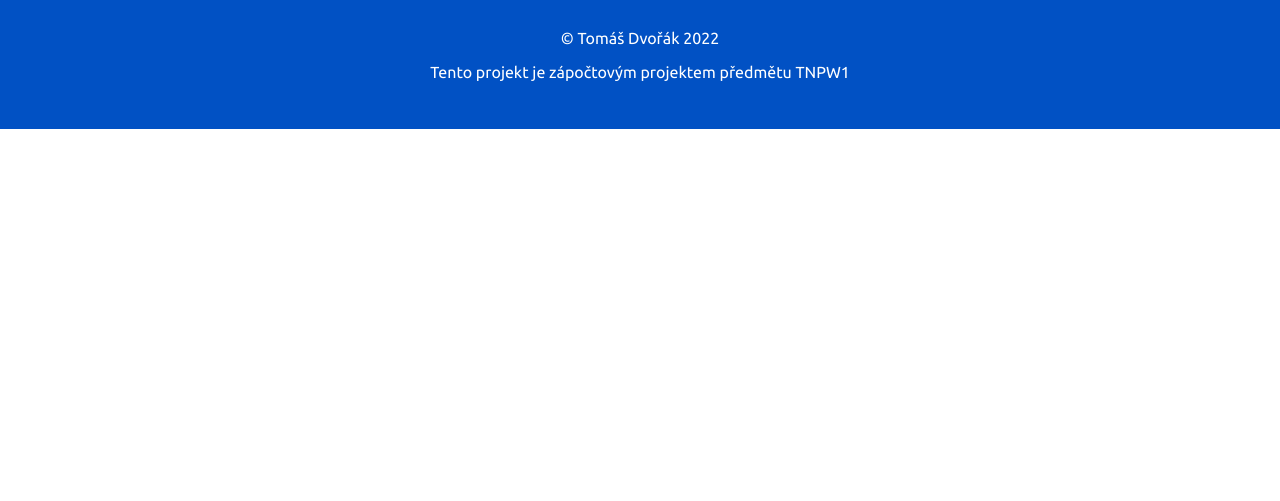
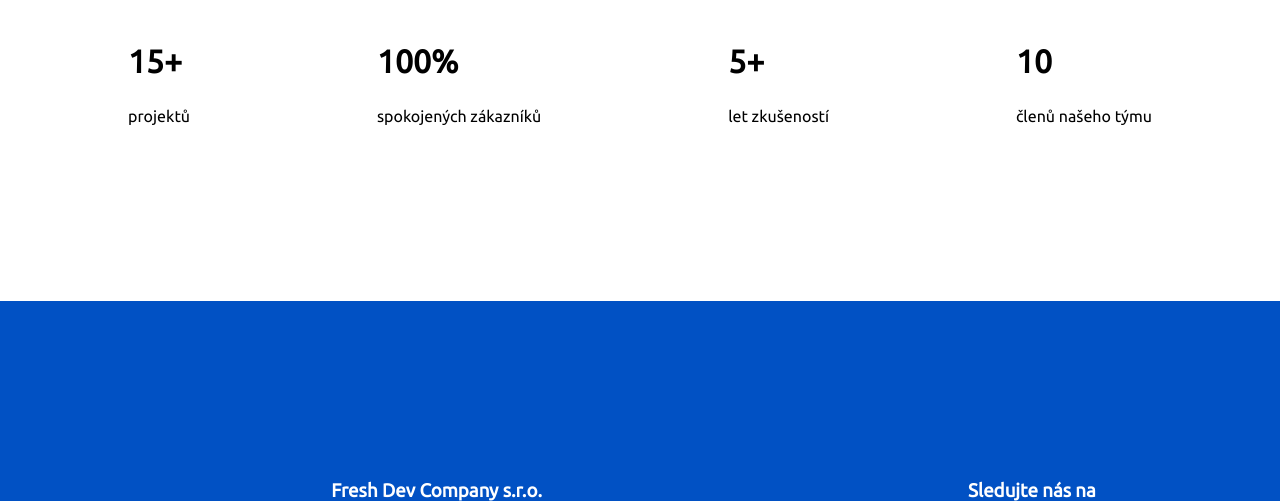
Before and after one commit to Buldozer85/TNPW1, a plain HTML site: page index.html in a window 1280 px wide. Shown: the part 2441-2942 px from the top of the page. Before the commit the page ends 2570 px from the top, so only its background shows below. Drawn offline with Linux system fonts and the light colour scheme; a script that the page names is missing.

Commit message:
pridani numbers sekce

```diff
--- a/css/main.css
+++ b/css/main.css
@@ -1,5 +1,4 @@
 @import url('https://fonts.googleapis.com/css2?family=Ubuntu&display=swap');
-
 :root {
     --link-color: #0151C4;
     --link-color-bold: #01398A;
@@ -7,7 +6,6 @@
 
 * {
     font-family: 'Ubuntu', sans-serif;
-
 }
 
 .blue {
@@ -17,7 +15,6 @@
 body {
     margin: 0;
     padding: 0;
-
 }
 
 header {
@@ -30,9 +27,9 @@ header {
 
 header img {
     max-width: 16rem;
+}
 
-}
-header nav ul{
+header nav ul {
     height: 100%;
     width: 100%;
     display: flex;
@@ -51,7 +48,6 @@ header nav ul li {
     align-items: center;
     transition: all 300ms cubic-bezier(0.075, 0.82, 0.165, 1);
     cursor: pointer;
-
 }
 
 header nav ul li::after {
@@ -62,15 +58,13 @@ header nav ul li::after {
     display: block;
     transition: all 0.3s ease;
     bottom: 15%;
-
 }
 
 header nav ul li:hover::after {
     width: 100%;
     height: 2px;
     background-color: var(--link-color-bold);
-  }
-
+}
 
 header nav ul li a {
     text-decoration: none;
@@ -82,8 +76,7 @@ header nav ul li a {
 
 header nav ul li a:hover {
     transition: color 10ms ease-in;
-     color: var(--link-color-bold);
-
+    color: var(--link-color-bold);
 }
 
 .current-page::after {
@@ -160,19 +153,18 @@ main h1 {
     display: flex;
     flex-direction: row;
     align-items: center;
-
+    padding-bottom: 10rem;
 }
 
 .service-wrapper {
     display: flex;
     flex-direction: column;
-    padding:30px 2%;
+    padding: 30px 2%;
     margin: 0 2%;
     text-align: center;
     flex: 1;
-    -webkit-box-shadow: 5px 5px 12px -1px rgba(0,0,0,0.25);
-    box-shadow: 5px 5px 12px -1px rgba(0,0,0,0.25);
-
+    -webkit-box-shadow: 5px 5px 12px -1px rgba(0, 0, 0, 0.25);
+    box-shadow: 5px 5px 12px -1px rgba(0, 0, 0, 0.25);
 }
 
 .service-wrapper svg {
@@ -189,7 +181,7 @@ main h1 {
 
 .service-wrapper a {
     text-decoration: none;
-     background-color: var(--link-color);
+    background-color: var(--link-color);
     padding: 15px 20px;
     border-radius: 10px;
     color: white;
@@ -200,9 +192,21 @@ main h1 {
     transition: all 1s cubic-bezier(0.075, 0.82, 0.165, 1);
 }
 
+.numbers-wrapper {
+    display: flex;
+    flex-direction: row;
+    justify-content: space-between;
+    align-items: center;
+    padding-bottom: 10rem;
+}
+
+.numbers-wrapper h2 {
+    font-size: 2rem;
+}
+
 footer {
     padding: 10rem 0 2rem 0;
-    background-color: var(--link-color) ;
+    background-color: var(--link-color);
     color: white;
     text-align: center;
 }
--- a/index.html
+++ b/index.html
@@ -46,9 +46,7 @@
     <div class="header-image-section-wrapper">
         <div class="header-text-wrapper">
             <h1>Tvoříme webové <span class="blue">aplikace na&nbsp;míru</span> </h1>
-            <p>Jsme tým mladých flexibilních vývojářů, kteří již nabrali zkušenosti rúznými projekty. Snažíme se
-                zákazník
-                vycházet vstříc, aby se výsledná aplikace co nejvíce podobala jejich představám </p>
+            <p>Jsme tým mladých flexibilních vývojářů, kteří již nabrali zkušenosti rúznými projekty. Snažíme se zákazník vycházet vstříc, aby se výsledná aplikace co nejvíce podobala jejich představám </p>
             <button>Kontaktujte&nbsp;nás</button>
         </div>
         <div class="header-img-wrapper">
@@ -103,6 +101,36 @@
             </div>
             <div></div>
         </div>
+
+        <div>
+            <h1>
+                Fresh Dev company v číslech
+            </h1>
+
+            <div>
+                <div class="numbers-wrapper">
+                    <div class="number-wrapper">
+                        <h2>15+ </h2>
+                        <p>projektů</p>
+                    </div>
+
+                    <div class="number-wrapper">
+                        <h2>100%</h2>
+                        <p>spokojených zákazníků</p>
+                    </div>
+
+                    <div class="number-wrapper">
+                        <h2>5+ </h2>
+                        <p>let zkušeností</p>
+                    </div>
+
+                    <div class="number-wrapper">
+                        <h2>10</h2>
+                        <p>členů našeho týmu</p>
+                    </div>
+                </div>
+            </div>
+        </div>
     </main>
 
     <footer>
@@ -113,8 +141,7 @@
                 <p>Hradecká 1249/6, 500 03 Hradec Králové</p>
                 <p>IČO: 551511</p>
                 <p>DIČ: 555561</p>
-                <p>Společnost je registrována v obchodním rejstříku
-                    u Městského soudu v Hradci Králové</p>
+                <p>Společnost je registrována v obchodním rejstříku u Městského soudu v Hradci Králové</p>
             </div>
 
             <div>
```
